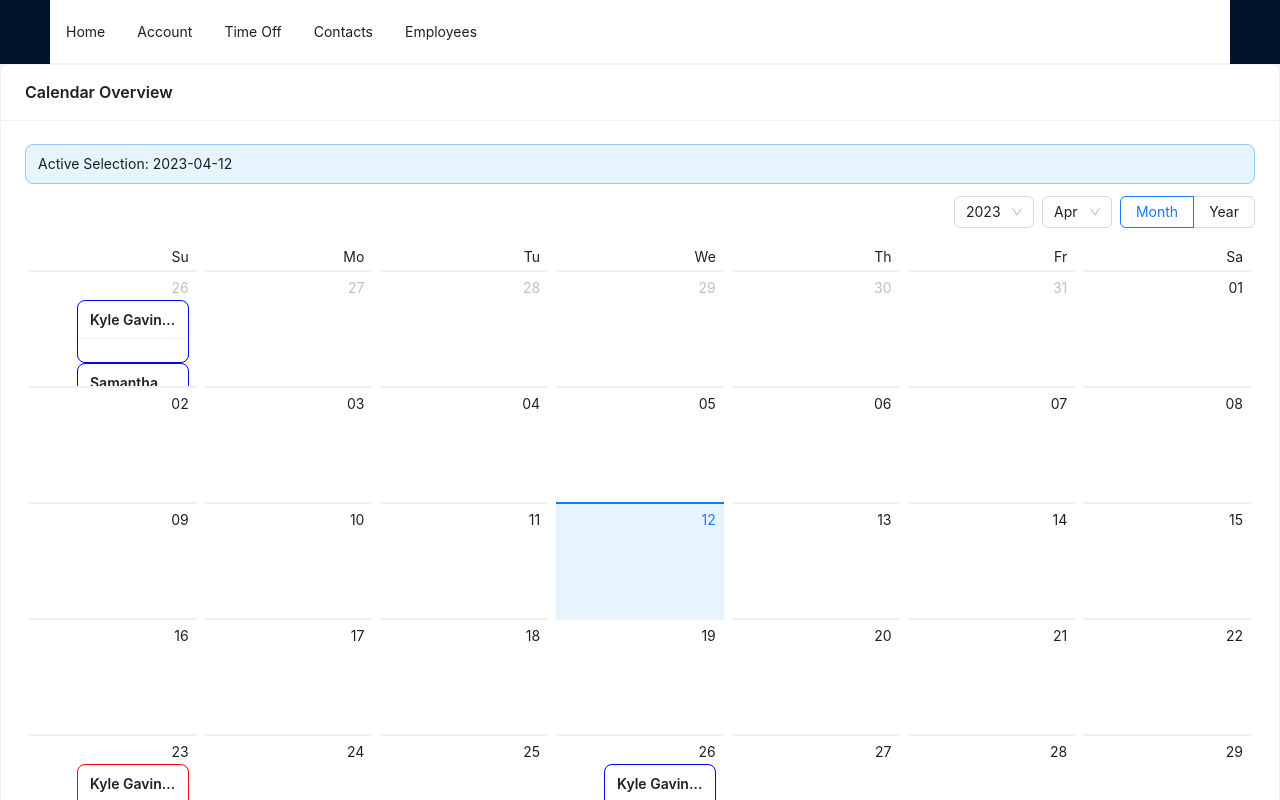
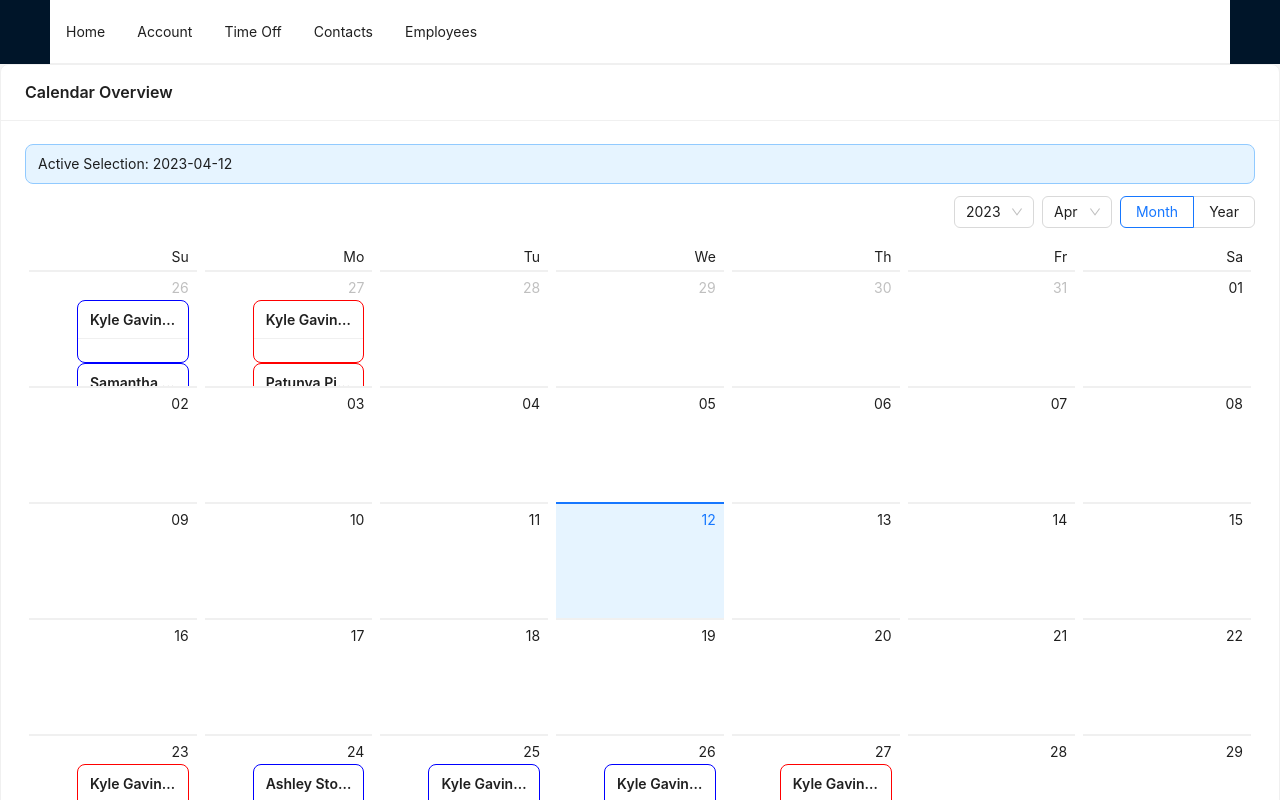
Before and after one commit to kylegav/sage, a React (Create React App) app: page / in a window 1280 px wide. Shown: the top 800 px of the page. Built offline with nearby package versions, Linux system fonts and the light colour scheme.

Commit message:
Implemented very poorly dummy data for custom shift cells, with hoverable attributes

```diff
--- a/src/Data/shiftdata.json
+++ /dev/null
@@ -1,20 +0,0 @@
-[
-  {
-    "Name": "Kyle Gavin",
-    "ShiftStart": "4/26/2023 11:00AM",
-    "ShiftEnd": " 4/26/2023 7:00PM",
-    "Workcenter": "Bar"
-  },
-  {
-    "Name": "Samantha Hunter",
-    "ShiftStart": "4/26/2023 3:45PM",
-    "ShiftEnd": "4/27/2023 12:00AM",
-    "Workcenter": "Bar"
-  },
-  {
-    "Name": "Heather Fuller",
-    "ShiftStart": "4/26/2023 10:30AM",
-    "ShiftEnd": "4/26/2023 3:45PM",
-    "Workcenter": "Bar"
-  }
-]
--- a/src/Data/shiftdata23.json
+++ b/src/Data/shiftdata23.json
@@ -16,5 +16,23 @@
     "ShiftStart": "4/23/2023 3:45PM",
     "ShiftEnd": "4/23/2023 9:00PM",
     "Workcenter": "Wait"
+  },
+  {
+    "Name": "Alexander White",
+    "ShiftStart": "4/26/2023 9:00AM",
+    "ShiftEnd": "4/26/2023 4:00PM",
+    "Workcenter": "Kitchen"
+  },
+  {
+    "Name": "Sally Stevens",
+    "ShiftStart": "4/26/2023 11:00AM",
+    "ShiftEnd": "4/26/2023 8:00PM",
+    "Workcenter": "Kitchen"
+  },
+  {
+    "Name": "Joeseph Green",
+    "ShiftStart": "4/26/2023 8:00AM",
+    "ShiftEnd": "4/26/2023 4:00PM",
+    "Workcenter": "Manager"
   }
 ]
--- /dev/null
+++ b/src/Data/shiftdata24.json
@@ -0,0 +1,45 @@
+[
+  {
+    "Name": "Ashley Stonesifer",
+    "ShiftStart": "4/24/2023 11:00AM",
+    "ShiftEnd": " 4/24/2023 7:00PM",
+    "Workcenter": "Bar"
+  },
+  {
+    "Name": "Caitlin Cooch",
+    "ShiftStart": "4/24/2023 11:30AM",
+    "ShiftEnd": "4/24/2023 4:00PM",
+    "Workcenter": "Host"
+  },
+  {
+    "Name": "Samantha Hunter",
+    "ShiftStart": "4/24/2023 3:45PM",
+    "ShiftEnd": "4/25/2023 12:00AM",
+    "Workcenter": "Bar"
+  },
+  {
+    "Name": "Kyle Gavin",
+    "ShiftStart": "4/24/2023 10:30AM",
+    "ShiftEnd": "4/24/2023 3:45PM",
+    "Workcenter": "Bar"
+  },
+  {
+    "Name": "Jayson Holden",
+    "ShiftStart": "4/24/2023 9:00AM",
+    "ShiftEnd": "4/24/2023 4:00PM",
+    "Workcenter": "Kitchen"
+  },
+  {
+    "Name": "Tvoyn Hernandez",
+    "ShiftStart": "4/24/2023 11:00AM",
+    "ShiftEnd": "4/24/2023 8:00PM",
+    "Workcenter": "Kitchen"
+  },
+  {
+    "Name": "Vance Price",
+    "ShiftStart": "4/24/2023 8:00AM",
+    "ShiftEnd": "4/24/2023 4:00PM",
+    "Workcenter": "Manager"
+  }
+
+]
--- /dev/null
+++ b/src/Data/shiftdata25.json
@@ -0,0 +1,51 @@
+[
+  {
+    "Name": "Kyle Gavin",
+    "ShiftStart": "4/25/2023 11:00AM",
+    "ShiftEnd": " 4/25/2023 7:00PM",
+    "Workcenter": "Bar"
+  },
+  {
+    "Name": "Samantha Hunter",
+    "ShiftStart": "4/25/2023 3:45PM",
+    "ShiftEnd": "4/26/2023 12:00AM",
+    "Workcenter": "Bar"
+  },
+  {
+    "Name": "Heather Fuller",
+    "ShiftStart": "4/25/2023 10:30AM",
+    "ShiftEnd": "4/25/2023 3:45PM",
+    "Workcenter": "Bar"
+  },
+  {
+    "Name": "Patunya Picklebottom",
+    "ShiftStart": "4/23/2023 3:45PM",
+    "ShiftEnd": "4/24/2023 12:00AM",
+    "Workcenter": "Wait"
+  },
+  {
+    "Name": "Jerome Brown",
+    "ShiftStart": "4/23/2023 3:45PM",
+    "ShiftEnd": "4/23/2023 9:00PM",
+    "Workcenter": "Wait"
+  },
+  {
+    "Name": "Jayson Holden",
+    "ShiftStart": "4/25/2023 9:00AM",
+    "ShiftEnd": "4/25/2023 4:00PM",
+    "Workcenter": "Kitchen"
+  },
+  {
+    "Name": "Melissa Lee",
+    "ShiftStart": "4/25/2023 11:00AM",
+    "ShiftEnd": "4/25/2023 8:00PM",
+    "Workcenter": "Kitchen"
+  },
+  {
+    "Name": "Jason Hajek",
+    "ShiftStart": "4/25/2023 8:00AM",
+    "ShiftEnd": "4/25/2023 4:00PM",
+    "Workcenter": "Manager"
+  }
+
+]
--- /dev/null
+++ b/src/Data/shiftdata26.json
@@ -0,0 +1,39 @@
+[
+  {
+    "Name": "Kyle Gavin",
+    "ShiftStart": "4/26/2023 11:00AM",
+    "ShiftEnd": " 4/26/2023 7:00PM",
+    "Workcenter": "Bar"
+  },
+  {
+    "Name": "Samantha Hunter",
+    "ShiftStart": "4/26/2023 3:45PM",
+    "ShiftEnd": "4/27/2023 12:00AM",
+    "Workcenter": "Bar"
+  },
+  {
+    "Name": "Heather Fuller",
+    "ShiftStart": "4/26/2023 10:30AM",
+    "ShiftEnd": "4/26/2023 3:45PM",
+    "Workcenter": "Bar"
+  },
+  {
+    "Name": "Jayson Holden",
+    "ShiftStart": "4/26/2023 9:00AM",
+    "ShiftEnd": "4/26/2023 4:00PM",
+    "Workcenter": "Kitchen"
+  },
+  {
+    "Name": "Tvoyn Hernandez",
+    "ShiftStart": "4/26/2023 11:00AM",
+    "ShiftEnd": "4/26/2023 8:00PM",
+    "Workcenter": "Kitchen"
+  },
+  {
+    "Name": "Vance Price",
+    "ShiftStart": "4/26/2023 8:00AM",
+    "ShiftEnd": "4/26/2023 4:00PM",
+    "Workcenter": "Manager"
+  }
+
+]
--- /dev/null
+++ b/src/Data/shiftdata27.json
@@ -0,0 +1,38 @@
+[
+  {
+    "Name": "Kyle Gavin",
+    "ShiftStart": "4/27/2023 10:00AM",
+    "ShiftEnd": " 4/27/2023 4:00PM",
+    "Workcenter": "Wait"
+  },
+  {
+    "Name": "Patunya Picklebottom",
+    "ShiftStart": "4/27/2023 3:45PM",
+    "ShiftEnd": "4/28/2023 12:00AM",
+    "Workcenter": "Wait"
+  },
+  {
+    "Name": "Jerome Brown",
+    "ShiftStart": "4/27/2023 3:45PM",
+    "ShiftEnd": "4/27/2023 9:00PM",
+    "Workcenter": "Wait"
+  },
+  {
+    "Name": "Alexander White",
+    "ShiftStart": "4/27/2023 9:00AM",
+    "ShiftEnd": "4/27/2023 4:00PM",
+    "Workcenter": "Kitchen"
+  },
+  {
+    "Name": "Sally Stevens",
+    "ShiftStart": "4/27/2023 11:00AM",
+    "ShiftEnd": "4/27/2023 8:00PM",
+    "Workcenter": "Kitchen"
+  },
+  {
+    "Name": "Joeseph Green",
+    "ShiftStart": "4/27/2023 8:00AM",
+    "ShiftEnd": "4/27/2023 4:00PM",
+    "Workcenter": "Manager"
+  }
+]
--- a/src/Modules/CalendarView/index.js
+++ b/src/Modules/CalendarView/index.js
@@ -1,20 +1,30 @@
 import {Card, Calendar, Alert, Popover} from 'antd';
 import React, { useState } from 'react';
 import dayjs from 'dayjs';
-import shiftdata from "../../Data/shiftdata.json"
+import shiftdata26 from "../../Data/shiftdata26.json"
 import shiftdata23 from "../../Data/shiftdata23.json"
+import shiftdata24 from "../../Data/shiftdata24.json"
+import shiftdata25 from "../../Data/shiftdata25.json"
+import shiftdata27 from "../../Data/shiftdata27.json"
 
 
 const CalendarView = () => {
    const [value, setValue] = useState(() => dayjs(dayjs.today));
    const [selectedValue, setSelectedValue] = useState(() => dayjs(dayjs.today));
 
+
    const getShiftCellData = (value) => {
      let listData;
      if (value.date() === 26) {
-       listData = shiftdata;
+       listData = shiftdata26;
      } else if (value.date() === 23) {
        listData = shiftdata23;
+     } else if (value.date() === 24) {
+       listData = shiftdata24;
+     } else if (value.date() === 25) {
+       listData= shiftdata25;
+     } else if (value.date() === 27) {
+       listData = shiftdata27;
      }
      return listData || [];
    };
@@ -33,6 +43,12 @@ const CalendarView = () => {
        return "blue"
      } else if (Workcenter === "Wait") {
        return "red"
+     } else if (Workcenter == "Kitchen") {
+       return "yellow"
+     } else if (Workcenter == "Host") {
+       return "green"
+     } else {
+       return "gray"
      }
 
 
@@ -41,7 +57,7 @@ const CalendarView = () => {
    const dateCellRender = (value) => {
      const listData = getShiftCellData(value);
 
-     const content = (shiftStart, shiftEnd) => {
+     const content = (shiftStart, shiftEnd, workcenter) => {
        return (
          <div>
            <p>{shiftStart} till {shiftEnd}</p>
@@ -52,7 +68,10 @@ const CalendarView = () => {
      return (
        <ul className="shift">
        {listData.map((item) => (
-         <Popover content={content(item.ShiftStart,item.ShiftEnd)} title={`${item.Name} - ${item.Workcenter}`}>
+         <Popover content={content(item.ShiftStart,item.ShiftEnd)}
+                  title={`${item.Name} - ${item.Workcenter}`}
+                  trigger="hover"
+         >
            <Card title={`${item.Name} - ${item.Workcenter}`}
                  size={"small"}
                  bordered={true}
```
